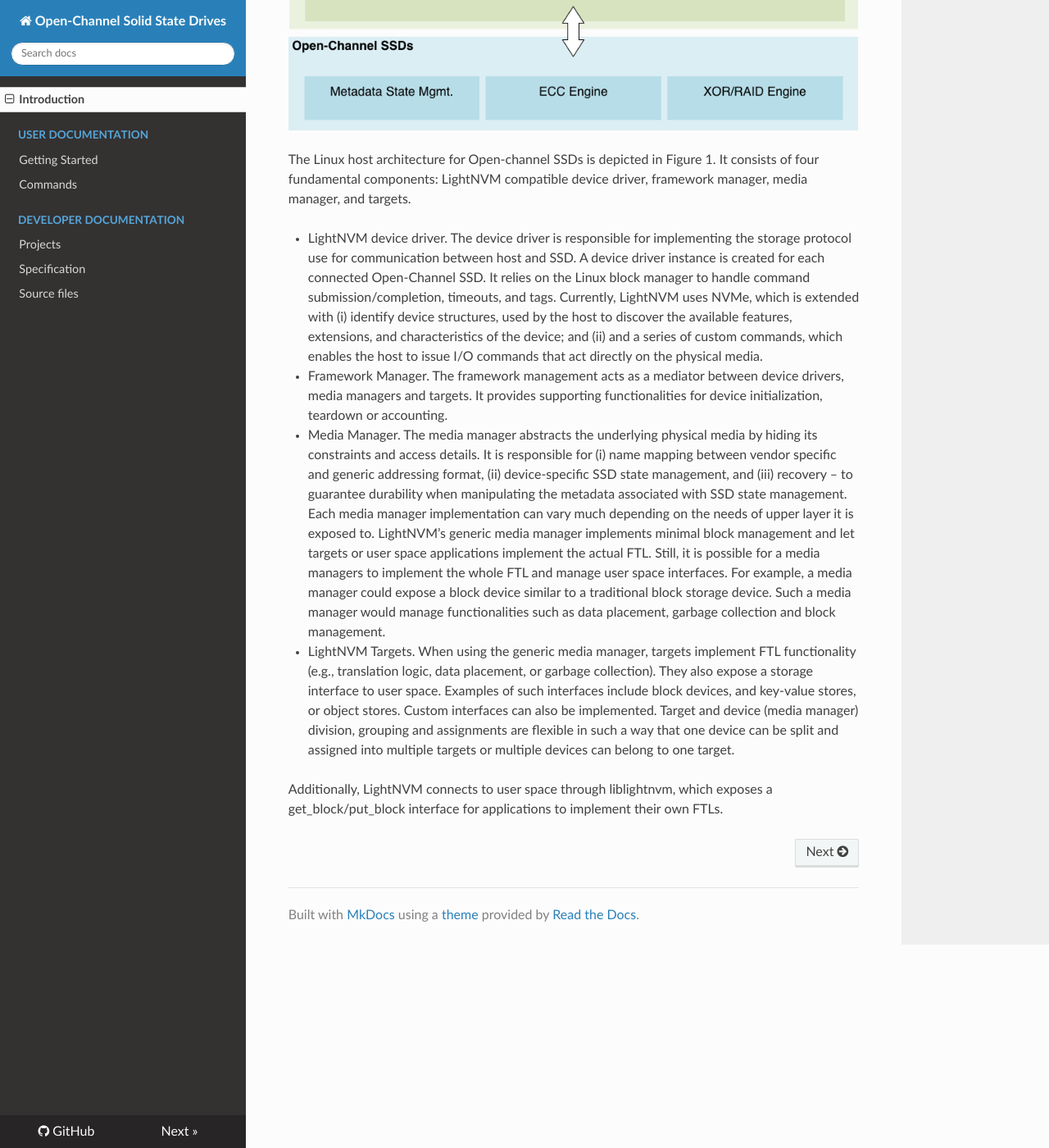
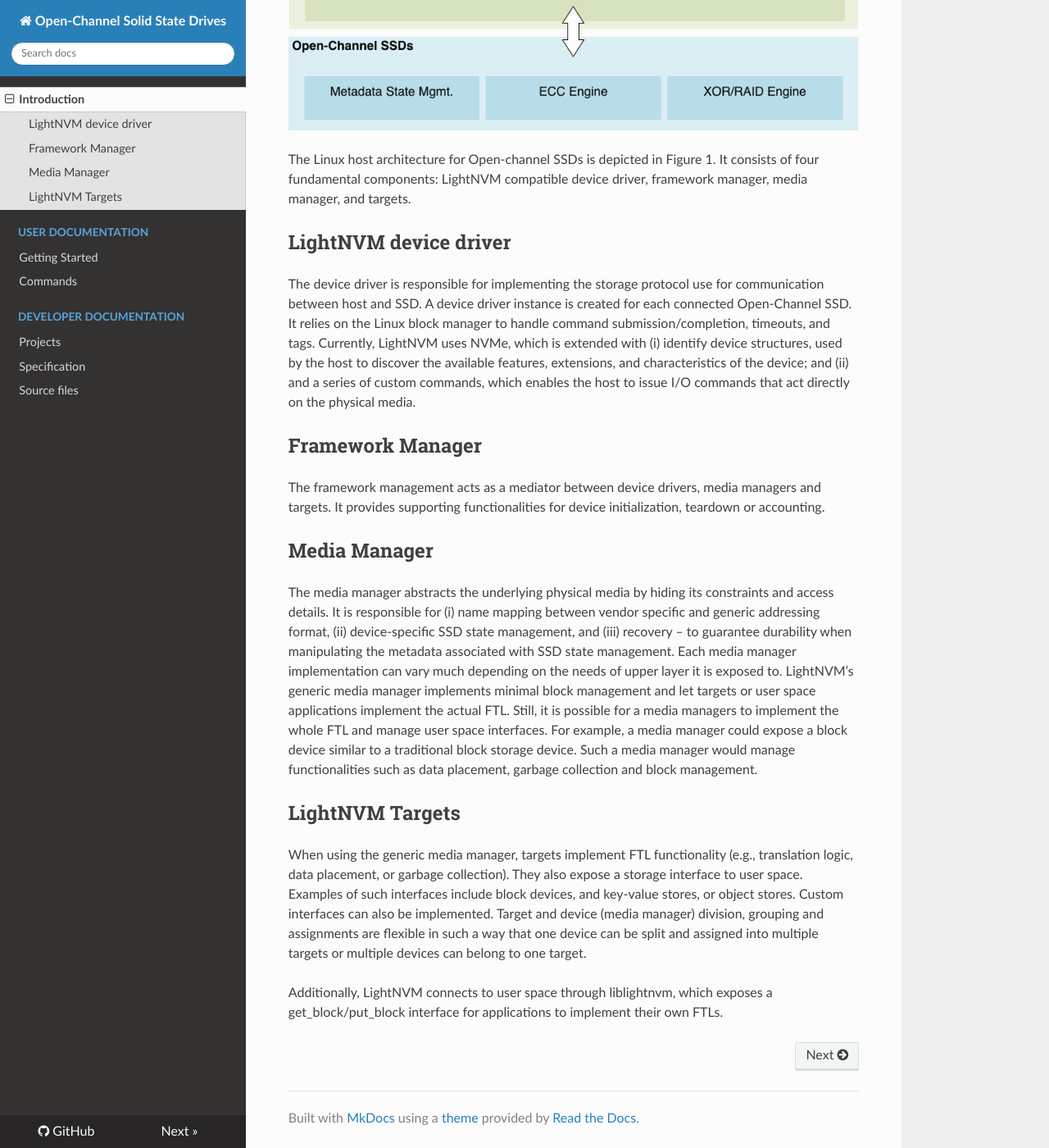
Before and after one commit to OpenChannelSSD/documentation, an MkDocs documentation site: the page built from docs/index.md, in a window 1280 px wide and 1400 px high, scrolled down 973 px. Shown: the whole window at 82% size. Built offline with MkDocs 1.6.1, drawn with Linux system fonts in a browser that asks for light colours; nearby versions of some CDN libraries; old or Windows-style settings are respelled for this version of MkDocs.

Commit message:
Introduction: separate arch. desc. in sections

```diff
--- a/docs/index.md
+++ b/docs/index.md
@@ -28,7 +28,8 @@ The Linux host architecture for Open-channel SSDs is depicted in Figure 1.
 It consists of four fundamental components: LightNVM compatible device driver,
 framework manager, media manager, and targets.
 
-- LightNVM device driver. The device driver is responsible for implementing the
+## LightNVM device driver
+  The device driver is responsible for implementing the
   storage protocol use for communication between host and SSD. A device driver
   instance is created for each connected Open-Channel SSD. It relies on the
   Linux block manager to handle command submission/completion, timeouts, and
@@ -38,11 +39,13 @@ framework manager, media manager, and targets.
   custom commands, which enables the host to issue I/O commands that act
   directly on the physical media.
 
-- Framework Manager. The framework management acts as a mediator between device
+## Framework Manager
+  The framework management acts as a mediator between device
   drivers, media managers and targets. It provides supporting functionalities
   for device initialization, teardown or accounting.
 
-- Media Manager. The media manager abstracts the underlying physical media by
+## Media Manager
+  The media manager abstracts the underlying physical media by
   hiding its constraints and access details. It is responsible for (i) name
   mapping between vendor specific and generic addressing format, (ii)
   device-specific SSD state management, and (iii) recovery – to guarantee
@@ -56,7 +59,8 @@ framework manager, media manager, and targets.
   device. Such a media manager would manage functionalities such as data
   placement, garbage collection and block management.
 
-- LightNVM Targets. When using the generic media manager, targets implement FTL
+## LightNVM Targets
+  When using the generic media manager, targets implement FTL
   functionality (e.g., translation logic, data placement, or garbage
   collection). They also expose a storage interface to user space. Examples of
   such interfaces include block devices, and key-value stores, or object stores.
```
